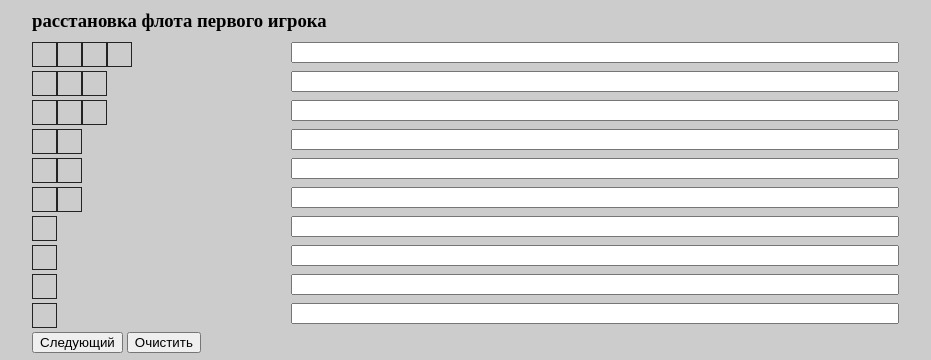
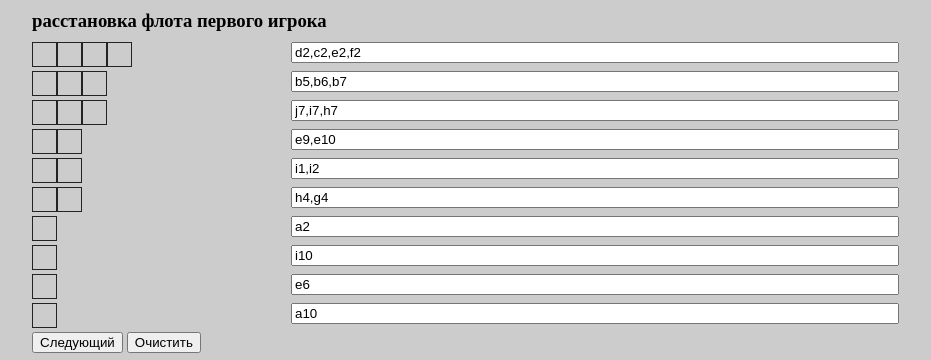
Before and after one commit to SerhiiShemehon/sea_battle, a plain HTML site: page index.html in a window 1280 px wide. Both pictures are taken after a click on the button "Поехали". Shown: the top 360 px of the page, without its empty margins (108-1039 px from the left). Drawn offline with Linux system fonts and the light colour scheme.

Commit message:
added the starting situation of the fleet

```diff
--- a/index.html
+++ b/index.html
@@ -14,25 +14,25 @@
 				<div class="player1">
 					<h3>расстановка флота первого игрока</h3>
 					<label for="x4"><span></span><span></span><span></span><span></span></label>
-					<input type="text" name="x4" id="x4">
+					<input value="d2,c2,e2,f2" type="text" name="x4" id="x4">
 					<label for="x3-1"><span></span><span></span><span></span></label>
-					<input type="text" name="x3-1" id="x3-1">
+					<input value="b5,b6,b7" type="text" name="x3-1" id="x3-1">
 					<label for="x3-2"><span></span><span></span><span></span></label>
-					<input type="text" name="x3-2" id="x3-2">
+					<input value="j7,i7,h7" type="text" name="x3-2" id="x3-2">
 					<label for="x2-1"><span></span><span></span></label>
-					<input type="text" name="x2-1" id="x2-1">
+					<input value="e9,e10" type="text" name="x2-1" id="x2-1">
 					<label for="x2-2"><span></span><span></span></label>
-					<input type="text" name="x2-2" id="x2-2">
+					<input value="i1,i2" type="text" name="x2-2" id="x2-2">
 					<label for="x2-3"><span></span><span></span></label>
-					<input type="text" name="x2-3" id="x2-3">
+					<input value="h4,g4" type="text" name="x2-3" id="x2-3">
 					<label for="x1-1"><span></span></label>
-					<input type="text" name="x1-1" id="x1-1">
+					<input value="a2" type="text" name="x1-1" id="x1-1">
 					<label for="x1-2"><span></span></label>
-					<input type="text" name="x1-2" id="x1-2">
+					<input value="i10" type="text" name="x1-2" id="x1-2">
 					<label for="x1-3"><span></span></label>
-					<input type="text" name="x1-3" id="x1-3">
+					<input value="e6" type="text" name="x1-3" id="x1-3">
 					<label for="x1-4"><span></span></label>
-					<input type="text" name="x1-4" id="x1-4">
+					<input value="a10" type="text" name="x1-4" id="x1-4">
 				</div>
 				<button id="next1">Следующий</button>
 				<button class="reset1">Oчистить</button>
@@ -299,25 +299,25 @@
 				<div class="player2">
 					<h3>расстановка флота второго игрока</h3>
 					<label for="y4"><span></span><span></span><span></span><span></span></label>
-					<input type="text" name="y4" id="y4">
+					<input value="g10,g9,g8,g7" type="text" name="y4" id="y4">
 					<label for="y3-1"><span></span><span></span><span></span></label>
-					<input type="text" name="y3-1" id="y3-1">
+					<input value="g1,h1,i1" type="text" name="y3-1" id="y3-1">
 					<label for="y3-2"><span></span><span></span><span></span></label>
-					<input type="text" name="y3-2" id="y3-2">
+					<input value="a4,b4,c4" type="text" name="y3-2" id="y3-2">
 					<label for="y2-1"><span></span><span></span></label>
-					<input type="text" name="y2-1" id="y2-1">
+					<input value="a6,a7" type="text" name="y2-1" id="y2-1">
 					<label for="y2-2"><span></span><span></span></label>
-					<input type="text" name="y2-2" id="y2-2">
+					<input value="i5,j5" type="text" name="y2-2" id="y2-2">
 					<label for="y2-3"><span></span><span></span></label>
-					<input type="text" name="y2-3" id="y2-3">
+					<input value="c9,d9" type="text" name="y2-3" id="y2-3">
 					<label for="y1-1"><span></span></label>
-					<input type="text" name="y1-1" id="y1-1">
+					<input value="c1" type="text" name="y1-1" id="y1-1">
 					<label for="y1-2"><span></span></label>
-					<input type="text" name="y1-2" id="y1-2">
+					<input value="j9" type="text" name="y1-2" id="y1-2">
 					<label for="y1-3"><span></span></label>
-					<input type="text" name="y1-3" id="y1-3">
+					<input value="a2" type="text" name="y1-3" id="y1-3">
 					<label for="y1-4"><span></span></label>
-					<input type="text" name="y1-4" id="y1-4">
+					<input value="j3" type="text" name="y1-4" id="y1-4">
 				</div>
 				<button id="next2">Начнем</button>
 				<button class="reset2">Oчистить</button>
@@ -597,6 +597,7 @@
 				<li>появляется поля для ввода текста и ниже поле где расставляются ваши кораблики</li>
 				<li>Кораблики создаются вводом текста(координат) в поле через запятую латинскими буквами . Пример трехпалубника "f3,g3,h3"по вертикали или "f3,f4,f5"по горизонтали. После того как вы выберете новое поле, он появиться на поле "синим цветом";</li>
 				<li>Сначала создает свой флот первый игрок потом второй;</li>
+				<li>Сначала вам предоставлено стандартная расстановка. Если она вас устраивает, просто выберите поле и переключите на следующие.</li>
 				<li>жмем кнопку "Начнем";</li>
 				<li>Игроки ходят по очереди. Ход заключается в том что-бы найти корабли противника. Жмете на поле противника по свободным ячейкам. Если после нажатия вывело "о" то вы не попали и можете жать конец хода. Если вывело "х" то вы попали и делаете еще ход.</li>
 			</ul>
```
